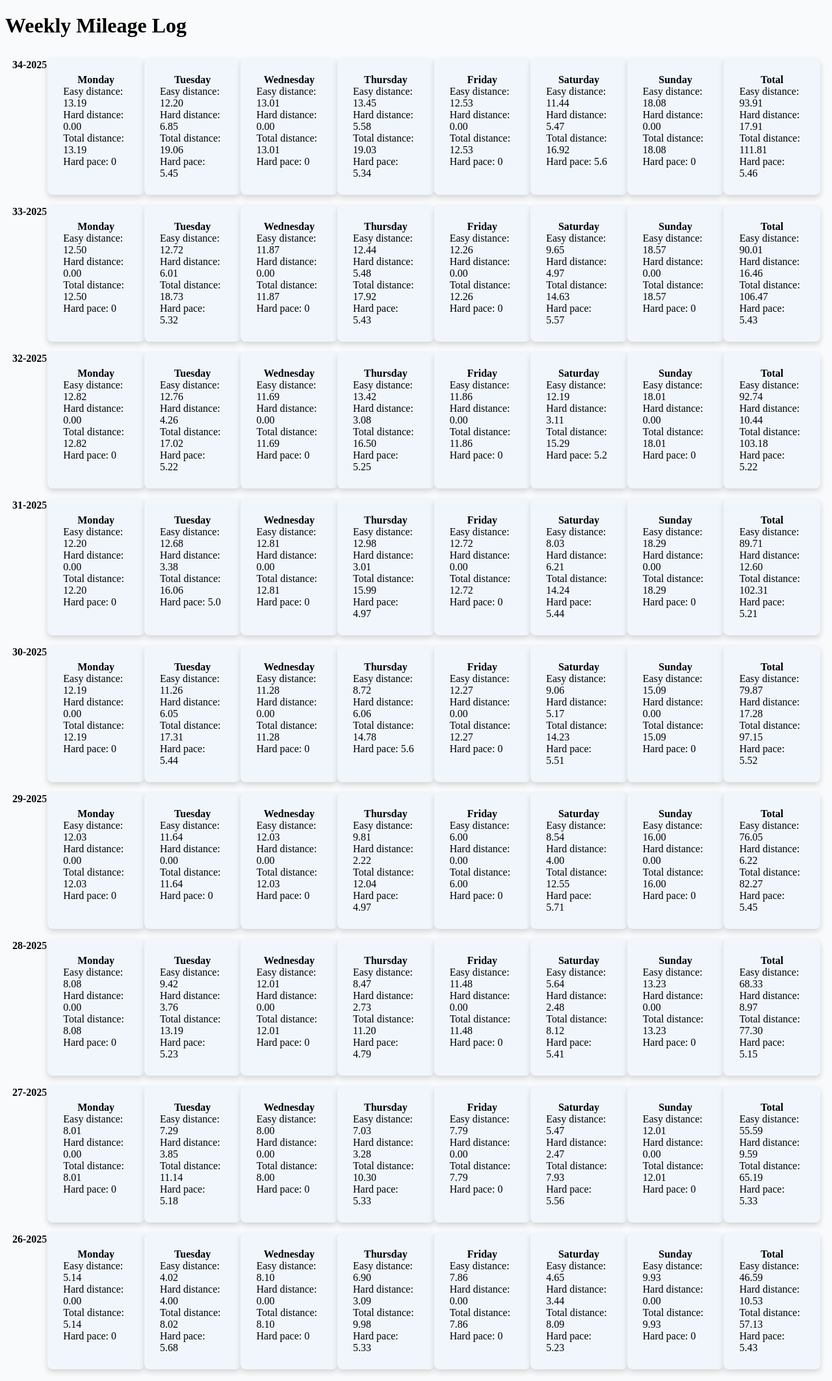
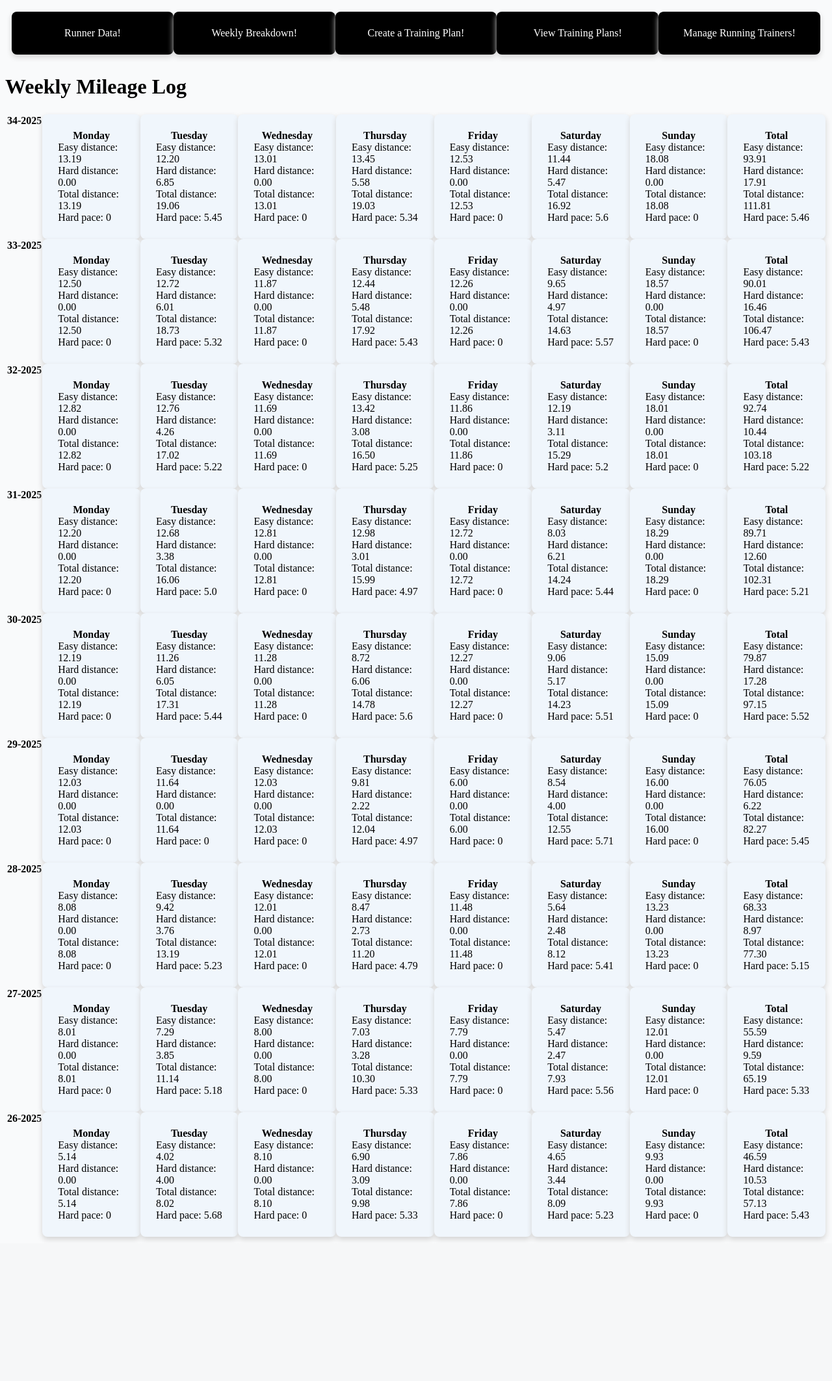
Before and after one commit to liam-lmj/runnerdata, a Flask app: page /mileagelog in a window 1280 px wide. Shown: the whole page at 65% size. After the commit the page ends 1909 px from the top, so only its background shows below. Run offline with Flask 3, Linux system fonts and the light colour scheme.

Commit message:
added navigation banner

```diff
--- a/static/style.css
+++ b/static/style.css
@@ -9,6 +9,35 @@ body
     font-weight: bold;
 }
 
+.banner
+{
+    width: 100%;
+}
+
+.banner tr
+{
+    display: flex;
+    background: #f9fafb;
+    padding: 0.5rem;
+}
+
+.banner td
+{
+    text-align: center;
+    color: white;
+    flex: 1;
+    background: black;
+    padding: 1.5rem;
+    border-radius: 0.5rem;
+    box-shadow: 0 0.25rem 0.5rem lightgrey;
+    transition: transform 0.2s ease;
+}
+
+.banner td:hover
+{
+    transform: translateY(0.25rem);
+}
+
 .card-table
 {
     width: 100%;
@@ -18,7 +47,6 @@ body
 {
     display: flex;
     background: #f9fafb;
-    padding: 0.5rem;
 }
 
 .card-table td
--- /dev/null
+++ b/templates/banner.html
@@ -0,0 +1,9 @@
+<table class="banner">
+    <tr>
+        <td onclick="window.location.href='/dash/'">Runner Data!</td>
+        <td onclick="window.location.href='/mileagelog'">Weekly Breakdown!</td>
+        <td onclick="window.location.href='/trainingform'">Create a Training Plan!</td>
+        <td onclick="window.location.href='/training'">View Training Plans!</td>
+        <td onclick="window.location.href='/gear'">Manage Running Trainers!</td>
+    </tr>
+</table>
--- a/templates/gear.html
+++ b/templates/gear.html
@@ -3,6 +3,8 @@
 {% block title %}
     Running Gear
 {% endblock %}
+
+{% include "banner.html" %}
 
 {% block body %}
     <h1>Running Gear</h1>
--- a/templates/index.html
+++ b/templates/index.html
@@ -5,7 +5,6 @@
 {% endblock %}
 
 {% block body %}
-
     <h1>Welcome to the running data app</h1>
     <p>Go to: <a href='/dash/'>Runner Data!</a></p>
     <p>Go to: <a href='/mileagelog'>Weekly Breakdown!</a></p>
--- a/templates/mileagechart.html
+++ b/templates/mileagechart.html
@@ -1,8 +1,11 @@
 {% extends "layout.html" %}
+
 
 {% block title %}
     Weekly Mileage Log
 {% endblock %}
+
+{% include "banner.html" %}
 
 {% block body %}
 
--- a/templates/training.html
+++ b/templates/training.html
@@ -3,6 +3,8 @@
 {% block title %}
     Training Plans
 {% endblock %}
+
+{% include "banner.html" %}
 
 {% block body %}
     <h1>Training Plans</h1>
--- a/templates/trainingplanform.html
+++ b/templates/trainingplanform.html
@@ -3,6 +3,8 @@
 {% block title %}
     Create Training Plan
 {% endblock %}
+
+{% include "banner.html" %}
 
 {% block body %}
     <h1>Training Plan Form</h1>
```
